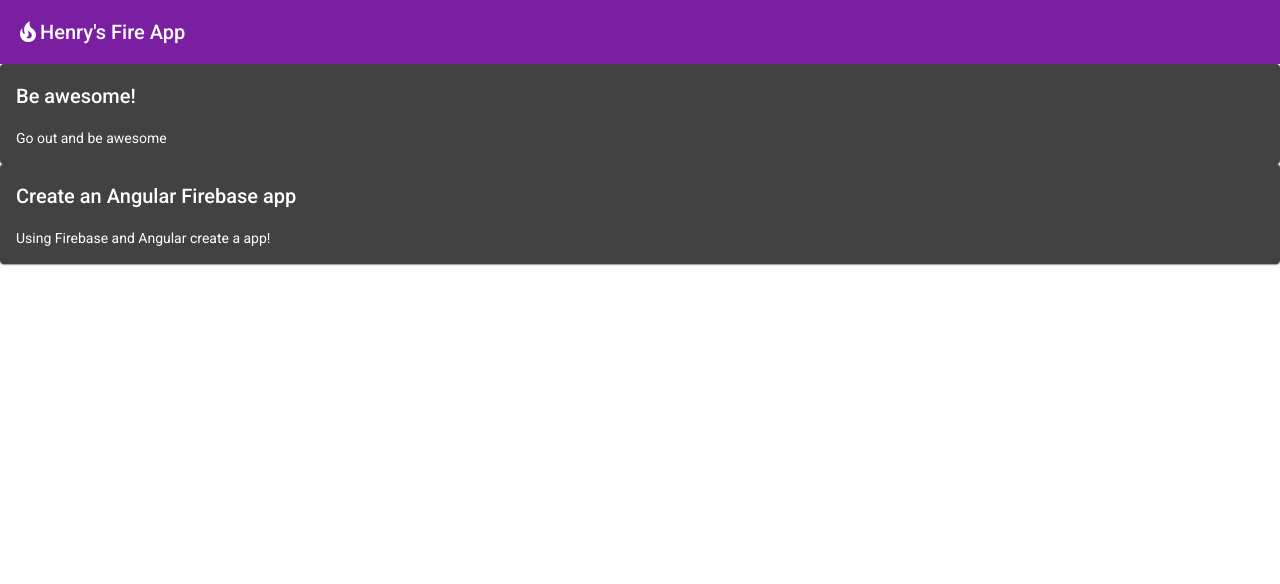
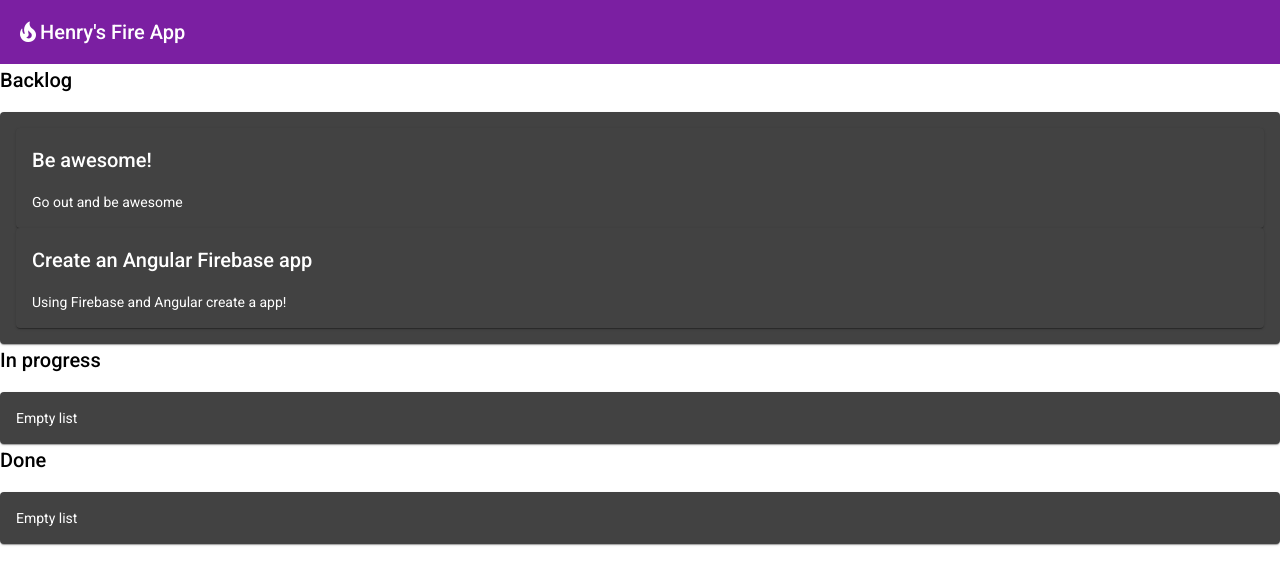
Before and after one commit to henry-worrall/firebase-app, an Angular app in the folder firebase-app/: page / in a window 1280 px wide. Shown: the top 584 px of the page. Built offline with nearby package versions, Linux system fonts and the light colour scheme.

Commit message:
Implement drag and drop

```diff
--- a/firebase-app/src/app/app.component.html
+++ b/firebase-app/src/app/app.component.html
@@ -2,4 +2,52 @@
   <mat-icon>local_fire_department</mat-icon>
   <span>Henry's Fire App</span>
 </mat-toolbar>
-<app-task *ngFor="let task of todo" [task]="task"></app-task>
+<div class="container-wrapper">
+  <div class="container">
+    <h2>Backlog</h2>
+
+    <mat-card
+      cdkDropList
+      id="todo"
+      #todoList="cdkDropList"
+      [cdkDropListData]="todo"
+      [cdkDropListConnectedTo]="[doneList, inProgressList]"
+      (cdkDropListDropped)="drop($event)"
+      class="list">
+      <p class="empty-label" *ngIf="todo.length === 0">Empty list</p>
+      <app-task (edit)="editTask('todo', $event)" *ngFor="let task of todo" cdkDrag [task]="task"></app-task>
+    </mat-card>
+  </div>
+
+  <div class="container">
+    <h2>In progress</h2>
+
+    <mat-card
+      cdkDropList
+      id="inProgress"
+      #inProgressList="cdkDropList"
+      [cdkDropListData]="inProgress"
+      [cdkDropListConnectedTo]="[todoList, doneList]"
+      (cdkDropListDropped)="drop($event)"
+      class="list">
+      <p class="empty-label" *ngIf="inProgress.length === 0">Empty list</p>
+      <app-task (edit)="editTask('inProgress', $event)" *ngFor="let task of inProgress" cdkDrag [task]="task"></app-task>
+    </mat-card>
+  </div>
+
+  <div class="container">
+    <h2>Done</h2>
+
+    <mat-card
+      cdkDropList
+      id="done"
+      #doneList="cdkDropList"
+      [cdkDropListData]="done"
+      [cdkDropListConnectedTo]="[todoList, inProgressList]"
+      (cdkDropListDropped)="drop($event)"
+      class="list">
+      <p class="empty-label" *ngIf="done.length === 0">Empty list</p>
+      <app-task (edit)="editTask('done', $event)" *ngFor="let task of done" cdkDrag [task]="task"></app-task>
+    </mat-card>
+  </div>
+</div>
--- a/firebase-app/src/app/app.component.ts
+++ b/firebase-app/src/app/app.component.ts
@@ -1,5 +1,6 @@
 import { Component } from '@angular/core';
 import { Task } from './task/task';
+import { CdkDragDrop, transferArrayItem } from '@angular/cdk/drag-drop';
 
 @Component({
   selector: 'app-root',
@@ -17,4 +18,23 @@ export class AppComponent {
       description: 'Using Firebase and Angular create a app!'
     }
   ];
+  inProgress: Task[] = [];
+  done: Task[] = [];
+
+  editTask(list: string, task: Task): void {}
+
+  drop(event: CdkDragDrop<Task[]|null>): void {
+    if (event.previousContainer === event.container) {
+      return;
+    }
+    if (!event.container.data || !event.previousContainer.data) {
+      return;
+    }
+    transferArrayItem(
+      event.previousContainer.data,
+      event.container.data,
+      event.previousIndex,
+      event.currentIndex
+    );
+  }
 }
--- a/firebase-app/src/app/app.module.ts
+++ b/firebase-app/src/app/app.module.ts
@@ -9,6 +9,7 @@ import { MatToolbarModule } from '@angular/material/toolbar';
 import { MatIconModule } from '@angular/material/icon';
 import { MatCardModule } from '@angular/material/card';
 import { TaskComponent } from './task/task.component';
+import { DragDropModule } from '@angular/cdk/drag-drop';
 
 @NgModule({
   declarations: [
@@ -21,7 +22,8 @@ import { TaskComponent } from './task/task.component';
     BrowserAnimationsModule,
     MatToolbarModule,
     MatIconModule,
-    MatCardModule
+    MatCardModule,
+    DragDropModule
   ],
   providers: [],
   bootstrap: [AppComponent]
```
